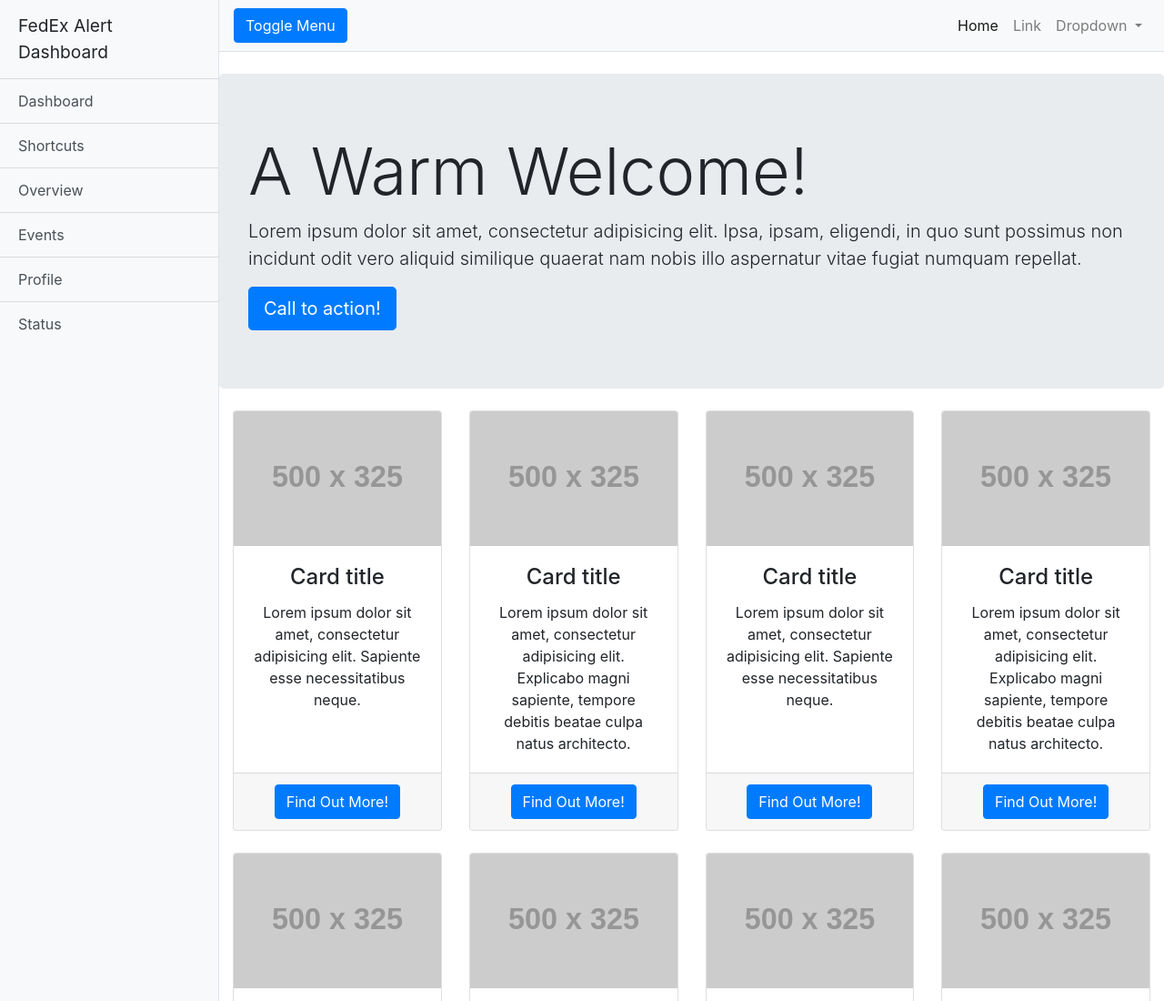
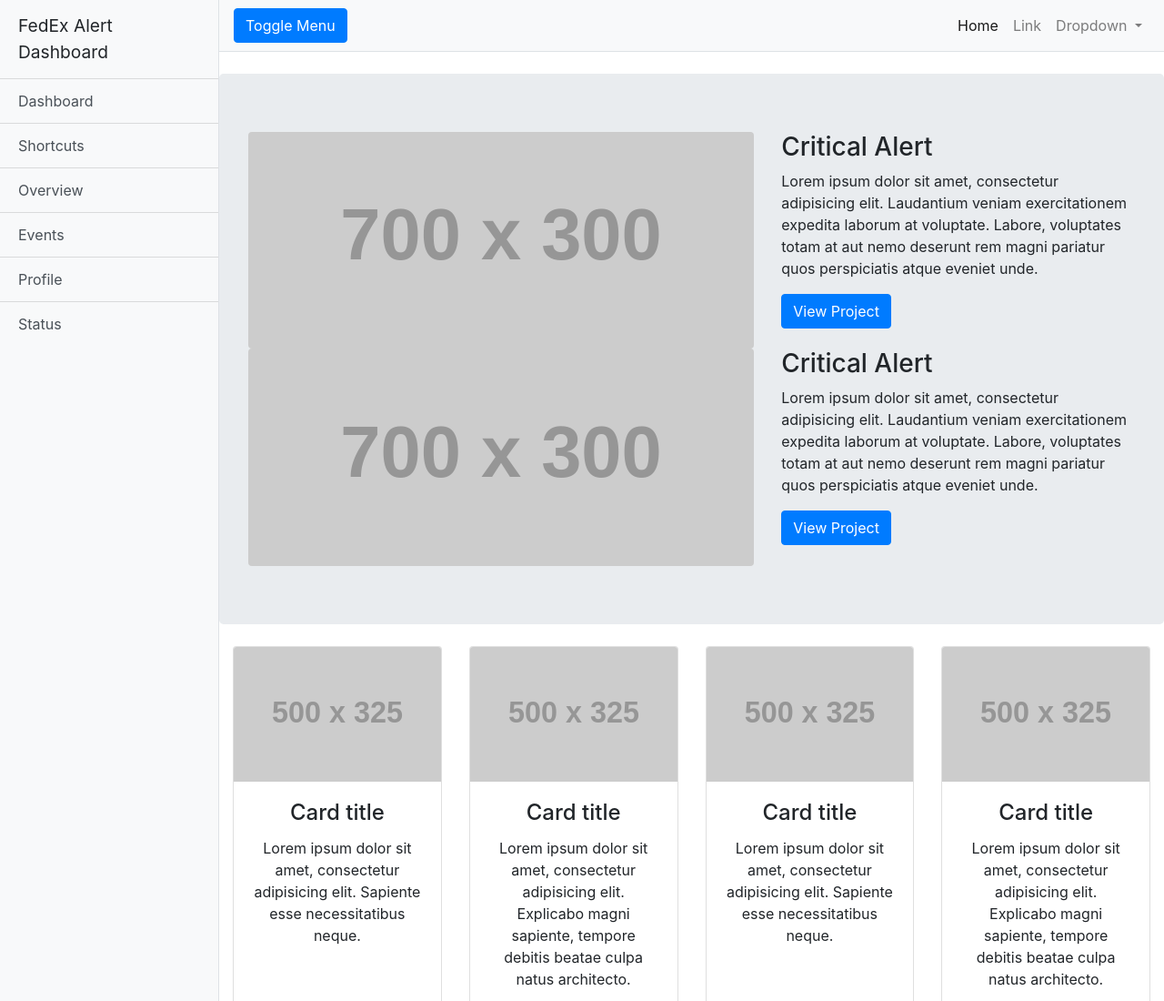
Before and after one commit to wak49/HCI-Alert-Dash, a website: page index.html in a window 1280 px wide. Shown: the top 1100 px of the page at 91% size. Drawn offline with Linux system fonts and the light colour scheme; placeholder pictures from the web are drawn by us.

Commit message:
Add files via upload

```diff
--- a/index.html
+++ b/index.html
@@ -75,9 +75,34 @@
 
     <!-- Jumbotron Header - Put rows of critical alerts here-->
     <header class="jumbotron my-4">
-      <h1 class="display-3">A Warm Welcome!</h1>
-      <p class="lead">Lorem ipsum dolor sit amet, consectetur adipisicing elit. Ipsa, ipsam, eligendi, in quo sunt possimus non incidunt odit vero aliquid similique quaerat nam nobis illo aspernatur vitae fugiat numquam repellat.</p>
-      <a href="#" class="btn btn-primary btn-lg">Call to action!</a>
+
+      <!-- First row for a single critical alert-->
+      <div class="row">
+        <div class="col-md-7">
+          <a href="#">
+            <img class="img-fluid rounded mb-3 mb-md-0" src="http://placehold.it/700x300" alt="">
+          </a>
+        </div>
+        <div class="col-md-5">
+          <h3>Critical Alert</h3>
+          <p>Lorem ipsum dolor sit amet, consectetur adipisicing elit. Laudantium veniam exercitationem expedita laborum at voluptate. Labore, voluptates totam at aut nemo deserunt rem magni pariatur quos perspiciatis atque eveniet unde.</p>
+          <a class="btn btn-primary" href="#">View Project</a>
+        </div>
+      </div>
+
+      <!-- Second row for a single critical alert-->
+      <div class="row">
+          <div class="col-md-7">
+            <a href="#">
+              <img class="img-fluid rounded mb-3 mb-md-0" src="http://placehold.it/700x300" alt="">
+            </a>
+          </div>
+          <div class="col-md-5">
+            <h3>Critical Alert</h3>
+            <p>Lorem ipsum dolor sit amet, consectetur adipisicing elit. Laudantium veniam exercitationem expedita laborum at voluptate. Labore, voluptates totam at aut nemo deserunt rem magni pariatur quos perspiciatis atque eveniet unde.</p>
+            <a class="btn btn-primary" href="#">View Project</a>
+          </div>
+        </div>
     </header>
 
   <!-- Rows of 4 Columns - Alerts go here-->
```
